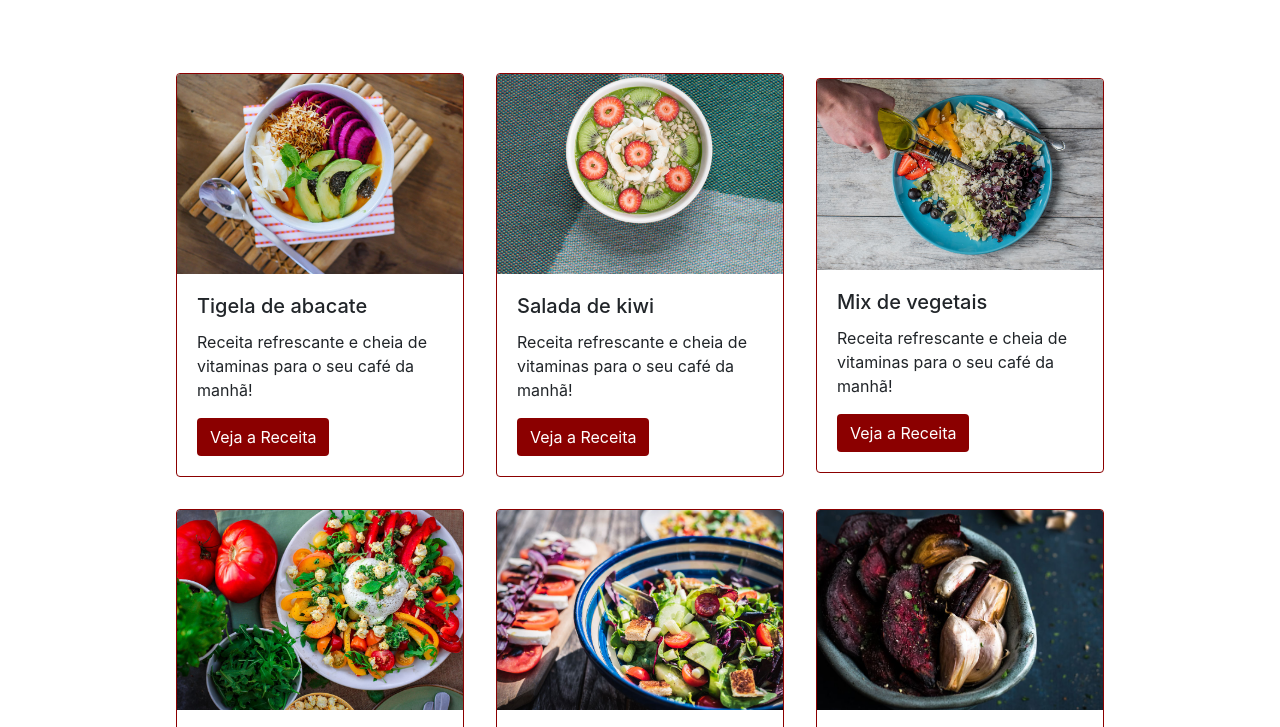
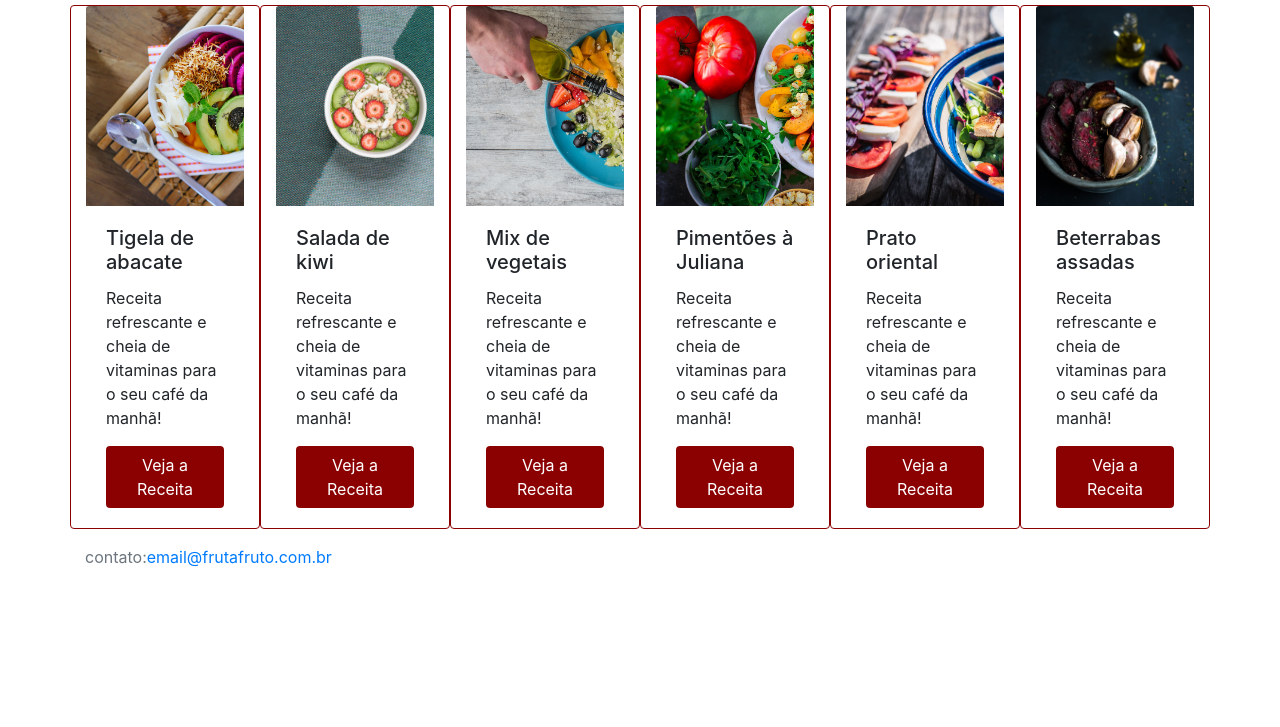
Before and after one commit to rmclino/alura-bootstrap, a plain HTML site: page index.html in a window 1280 px wide. Shown: the part 565-1292 px from the top of the page. After the commit the page ends 1166 px from the top, so only its background shows below. Drawn offline with nearby package versions, Linux system fonts and the light colour scheme.

Commit message:
ajustes row e nome class imagem

```diff
--- a/index.html
+++ b/index.html
@@ -73,58 +73,66 @@
 
     <section id="titulo" class="container-md text-center">
       <h2 class="fonte-titulo text-lg-center cor-especial pt-3 mt-3">Receitas para economizar e ganhar saúde</h2>
-      <p class="text-sm-center pb-5 mb-3 text-secondary">Nossas receitas ajudam você a aproveitar melhor os alimentos,
+      <p class="text-sm-center pb-1 mb-2 text-secondary">Nossas receitas ajudam você a aproveitar melhor os alimentos,
         economizar, ganhar tempo e praticidade</p>
     </section>
 
     <section class="container" id="receitas">
       <div class="row align-items-center justify-content-center">
-        <article class="card borda-cor-especial card-largura m-3" style="width: 18rem;">
-          <img src="src/img/receita-abacate.jpg" alt="tigela com salada de abacate, vista superior" class="card-img-top card-impagem-um">
+        <article class="card borda-cor-especial card-largura col-md-2 col-12" style="width: 18rem;">
+          <img src="src/img/receita-abacate.jpg"
+            alt="tigela com salada de abacate, vista superior"
+            class="card-img-top card-imagem-um">
           <div class="card-body">
             <h5 class="card-title">Tigela de abacate</h5>
             <p class="card-text">Receita refrescante e cheia de vitaminas para o seu café da manhã!</p>
             <a href="#" class="btn botao-cor-especial">Veja a Receita</a>
           </div>
         </article>
-        <article class="card borda-cor-especial card-largura m-3" style="width: 18rem;">
-          <img src="src/img/receita-kiwi.jpg" alt="tigela de mingau com kiwi, vista superior" class="card-img-top card-impagem-um">
+        <article class="card borda-cor-especial card-largura col-md-2 col-12" style="width: 18rem;">
+          <img src="src/img/receita-kiwi.jpg"
+            alt="tigela de mingau com kiwi, vista superior"
+            class="card-img-top card-imagem-um">
           <div class="card-body">
             <h5 class="card-title">Salada de kiwi</h5>
             <p class="card-text">Receita refrescante e cheia de vitaminas para o seu café da manhã!</p>
             <a href="#" class="btn botao-cor-especial">Veja a Receita</a>
           </div>
         </article>
-        <article class="card borda-cor-especial card-largura m-3" >
-          <img src="src/img/receita-mix.jpg" alt="prato com mix de vegetais e mão de pessoa adicionando azeite, vista superior" class="card-img-top">
+        <article class="card borda-cor-especial card-largura col-md-2 col-12">
+          <img src="src/img/receita-mix.jpg"
+            alt="prato com mix de vegetais e mão de pessoa adicionando azeite, vista superior"
+            class="card-img-top card-imagem-um">
           <div class="card-body">
             <h5 class="card-title">Mix de vegetais</h5>
             <p class="card-text">Receita refrescante e cheia de vitaminas para o seu café da manhã!</p>
             <a href="#" class="btn botao-cor-especial">Veja a Receita</a>
           </div>
         </article>
-      </div>
-      <div class="row align-items-center justify-content-center">
-        <article class="card borda-cor-especial card-largura m-3" >
+        <article class="card borda-cor-especial card-largura col-md-2 col-12">
           <img src="src/img/receita-pimentoes.jpg"
-          alt="prato de salada de pimentões com alguns ingredientes ao lado, vista superior" class="card-img-top card-impagem-um">
+            alt="prato de salada de pimentões com alguns ingredientes ao lado, vista superior"
+            class="card-img-top card-imagem-um">
           <div class="card-body">
             <h5 class="card-title">Pimentões à Juliana</h5>
             <p class="card-text">Receita refrescante e cheia de vitaminas para o seu café da manhã!</p>
             <a href="#" class="btn botao-cor-especial">Veja a Receita</a>
           </div>
         </article>
-        <article class="card borda-cor-especial card-largura m-3" >
-          <img src="src/img/receita-oriental.jpg" alt="tigela com salada de vegetais estilo oriental, vista de cima" class="card-img-top card-impagem-um">
+        <article class="card borda-cor-especial card-largura col-md-2 col-12">
+          <img src="src/img/receita-oriental.jpg"
+            alt="tigela com salada de vegetais estilo oriental, vista de cima"
+            class="card-img-top card-imagem-um">
           <div class="card-body">
             <h5 class="card-title">Prato oriental</h5>
             <p class="card-text">Receita refrescante e cheia de vitaminas para o seu café da manhã!</p>
             <a href="#" class="btn botao-cor-especial">Veja a Receita</a>
           </div>
         </article>
-        <article class="card borda-cor-especial card-largura m-3" >
+        <article class="card borda-cor-especial card-largura col-md-2 col-12">
           <img src="src/img/receita-beterrabas.jpg"
-          alt="tigela com beterrabas e dentes de alho assados em primeiro plano, com ingredientes ao fundo" class="card-img-top card-impagem-um">
+            alt="tigela com beterrabas e dentes de alho assados em primeiro plano, com ingredientes ao fundo"
+            class="card-img-top card-imagem-um">
           <div class="card-body">
             <h5 class="card-title">Beterrabas assadas</h5>
             <p class="card-text">Receita refrescante e cheia de vitaminas para o seu café da manhã!</p>
@@ -134,40 +142,16 @@
       </div>
     </section>
   </main>
+  <footer class="footer mt-auto py-3">
+    <div class="container">
+      <span class="text-muted">
+        <p>contato:<a href="mailto:email@frutafruto.com.br">email@frutafruto.com.br</a></p>
+      </span>
+    </div>
+  </footer>
+  <footer>
 
-
-
-<!--
-  <img src="src/img/receita-abacate.jpg" alt="tigela com salada de abacate, vista superior">
-  <h3>Tigela de abacate</h3>
-  <p>Receita refrescante e cheia de vitaminas para o seu café da manhã!</p>
-
-  <img src="src/img/receita-kiwi.jpg" alt="tigela de mingau com kiwi, vista superior">
-  <h3>Salada de kiwi</h3>
-  <p>Receita refrescante e cheia de vitaminas para o seu café da manhã!</p>
-
-  <img src="src/img/receita-mix.jpg" alt="prato com mix de vegetais e mão de pessoa adicionando azeite, vista superior">
-  <h3>Mix de vegetais</h3>
-  <p>Receita refrescante e cheia de vitaminas para o seu café da manhã!</p>
-
-  <img src="src/img/receita-pimentoes.jpg"
-    alt="prato de salada de pimentões com alguns ingredientes ao lado, vista superior">
-  <h3>Pimentões à Juliana</h3>
-  <p>Receita refrescante e cheia de vitaminas para o seu café da manhã!</p>
-
-  <img src="src/img/receita-oriental.jpg" alt="tigela com salada de vegetais estilo oriental, vista de cima">
-  <h3>Prato oriental</h3>
-  <p>Receita refrescante e cheia de vitaminas para o seu café da manhã!</p>
-
-  <img src="src/img/receita-beterrabas.jpg"
-    alt="tigela com beterrabas e dentes de alho assados em primeiro plano, com ingredientes ao fundo">
-  <h3>Beterrabas assadas</h3>
-  <p>Receita refrescante e cheia de vitaminas para o seu café da manhã!
-  </p>
--->
-
-  <p>contato:<a href="mailto:email@frutafruto.com.br">email@frutafruto.com.br</a></p>
-
+  </footer>
   <script src=""></script>
   <script src="https://cdn.jsdelivr.net/npm/jquery@3.5.1/dist/jquery.slim.min.js"
     integrity="sha384-DfXdz2htPH0lsSSs5nCTpuj/zy4C+OGpamoFVy38MVBnE+IbbVYUew+OrCXaRkfj"
--- a/src/style.css
+++ b/src/style.css
@@ -27,10 +27,12 @@
     border-color: darkred;
 }
 
-.card-impagem-um {
+.card-imagem-um {
     object-fit: cover;
     object-position: 0 80%;
     height: 200px;
+    padding: 0%;
+    margin: 0%;
 }
 
 .card-largura {
```
